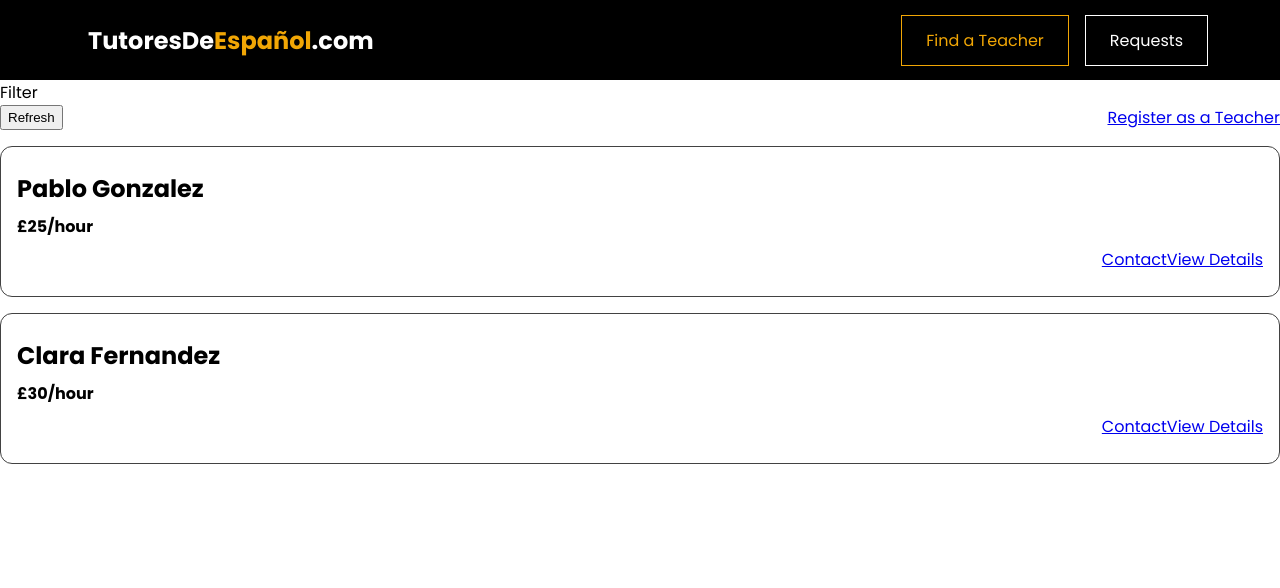
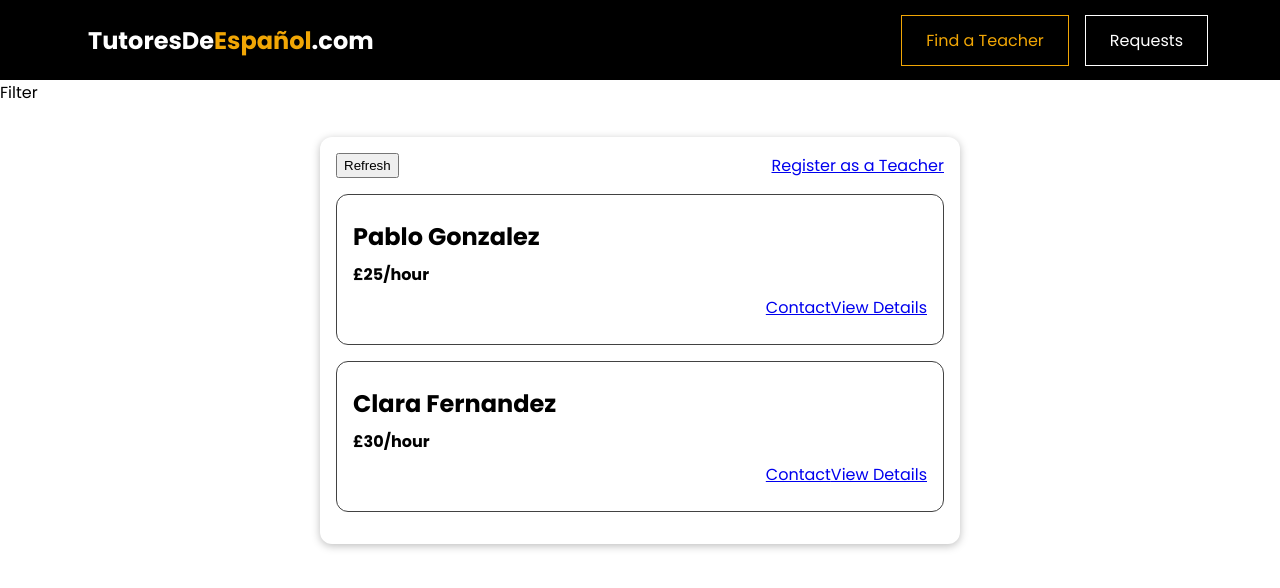
Before and after one commit to ElJefe111944/teacher-finder-app, a Vue app: page /teachers in a window 1280 px wide. Shown: the top 588 px of the page. Built offline with nearby package versions, Linux system fonts and the light colour scheme.

Commit message:
BaseCard slot added

```diff
--- /dev/null
+++ b/src/components/ui/BaseCard.vue
@@ -0,0 +1,16 @@
+<template>
+    <!--- to be used as a default wrapper -->
+    <div class="card">
+        <slot></slot>
+    </div>
+</template>
+
+<style scoped>
+.card {
+  border-radius: 12px;
+  box-shadow: 0 2px 8px rgba(0, 0, 0, 0.26);
+  padding: 1rem;
+  margin: 2rem auto;
+  max-width: 40rem;
+}
+</style>
--- a/src/pages/teachers/TeachersList.vue
+++ b/src/pages/teachers/TeachersList.vue
@@ -4,6 +4,8 @@
         Filter
     </section>
     <section>
+        <!-- Card -->
+        <base-card>
         <!-- refresh & Register btns -->
         <div class="controls">
             <button>Refresh</button>
@@ -21,16 +23,20 @@
         </ul>
         <!-- If no teachers are found -->
         <h3 v-else>No teachers found...</h3>
+        <!-- end of card -->
+    </base-card>
     </section>
 </template>
 
     <script>
+import BaseCard from '@/components/ui/BaseCard.vue';
      import TeacherItem from '../../components/teachers/TeacherItem.vue'
 
     export default {
 
         components: {
             TeacherItem,
+                BaseCard,
         },
         computed: {
             filteredTeachers(){
```
Also changed, not shown: src/main.js (+6 -1 lines), src/components/ui/BaseBadge.vue (added), src/components/ui/BaseButton.vue (added).
